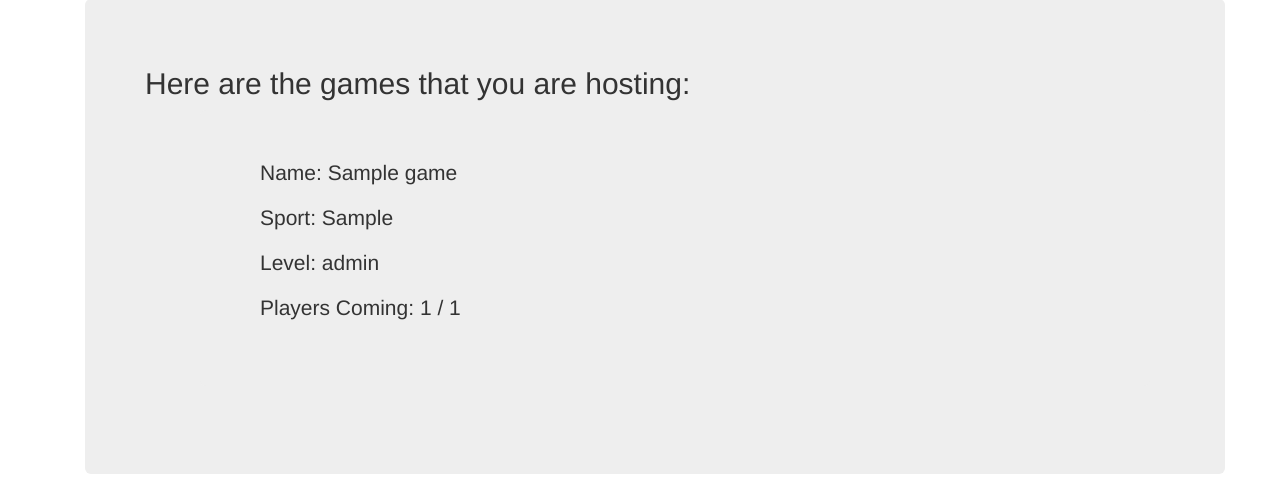
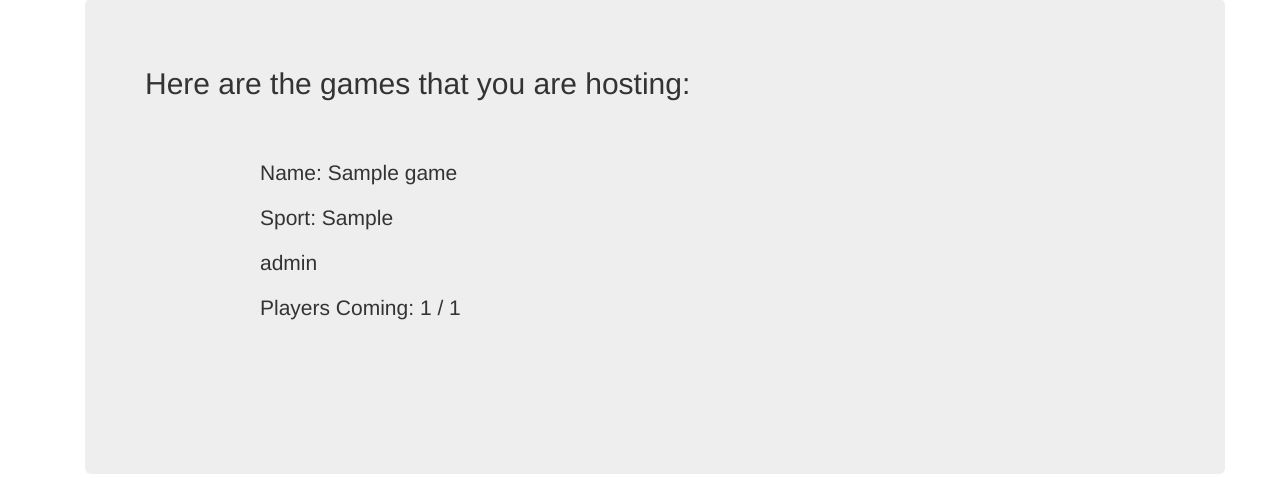
Before and after one commit to jmiranda-conncoll/Footisy, a Django app: page /signUps/myGames/ in a window 1280 px wide. Shown: the part 72-550 px from the top of the page. Run offline with Django 3.2, Linux system fonts and the light colour scheme; a user stored in the database is signed in; tables that the repository leaves empty hold one stand-in row (values such as "Sample post"); some libraries are stand-ins or nearby versions.

Commit message:
Small changes

```diff
--- a/signUps/templates/myGames.html
+++ b/signUps/templates/myGames.html
@@ -11,10 +11,10 @@
                         <div class="jumbotron">
                         <p class="mb2">Name: {{ game.name }} </p>
                         <p class="mb2">Sport: {{ game.sport }} </p>
-                        <p class="mb2">Level: {{ game.level }} </p>
+                        <p class="mb2">{{ game.level }} </p>
                         <p class="mb2">Players Coming: {{ game.current_players }} / {{ game.max_players }} </p>
                         </div>
-                        </div>
+                    </div>
                 {% endfor %}
             </ul>
         {% else %}
--- a/signUps/templates/profile.html
+++ b/signUps/templates/profile.html
@@ -9,9 +9,8 @@
                      <img src="{{ profile.profile_pic.url }}" class="img-responsive" style="width: 100%; float: center; margin-right: 10px;" />
             </div>
 
+            <h3 class="b mb2"> @{{ profile.username }}</h3>
             <h3 class="b mb2">Name: {{ profile.name | linebreaks}}</h3>
-
-            <header class="b mb2">Username: @{{ profile.username }}</header>
 
             <div class="container">
                 <div class="jumbotron">
```
